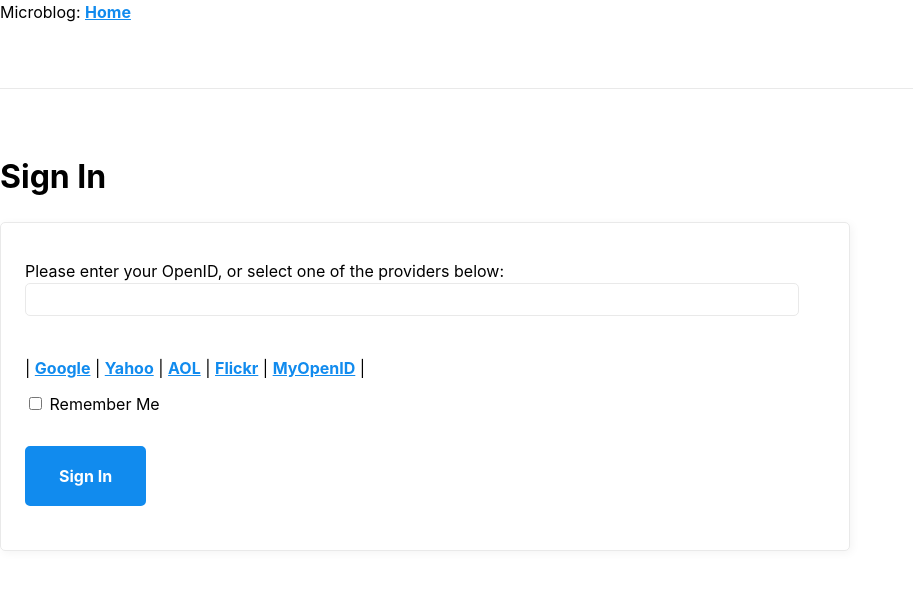
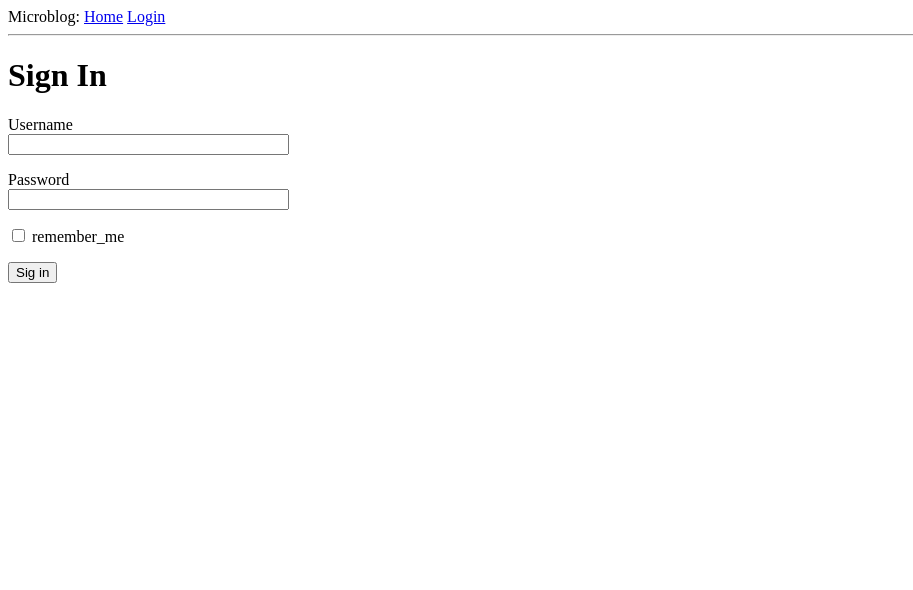
Before and after one commit to dyuzha/flask_app, a Flask app: page /login in a window 1280 px wide. Shown: the top 590 px of the page, without its empty margins (0-913 px from the left). Run offline with Flask 3, Linux system fonts and the light colour scheme; some libraries are stand-ins or nearby versions.

Commit message:
refactoring

```diff
--- a/app/forms.py
+++ b/app/forms.py
@@ -1,7 +1,10 @@
 from flask_wtf import FlaskForm
-from wtforms import StringField, BooleanField
+from wtforms import StringField, BooleanField, PasswordField, SubmitField
 from wtforms.validators import DataRequired
 
 class LoginForm(FlaskForm):
-    openid = StringField('openid', validators = [DataRequired()])
+    # openid = StringField('openid', validators = [DataRequired()])
+    username = StringField('Username', validators=[DataRequired()])
+    password = PasswordField('Password', validators=[DataRequired()])
     remember_me = BooleanField('remember_me', default = False)
+    submit = SubmitField('Sig in')
--- a/app/routes.py
+++ b/app/routes.py
@@ -27,15 +27,11 @@ def index():
         posts = posts)
 
 
-# функция представления index опущена для краткости
-
 @app.route('/login', methods = ['GET', 'POST'])
 def login():
     form = LoginForm()
     if form.validate_on_submit():
-        flash('Login requested for OpenID="' + form.openid.data + '", remember_me=' + str(form.remember_me.data))
+        flash('Login requested for user {}, remember_me={}'.format(
+            form.username.data, form.remember_me.data))
         return redirect('/index')
-    return render_template('login.html',
-        title = 'Sign In',
-        form = form,
-        providers = app.config['OPENID_PROVIDERS'])
+    return render_template('login.html', title='Sign In', form=form)
--- a/app/templates/base.html
+++ b/app/templates/base.html
@@ -1,20 +1,24 @@
 <html>
   <head>
     {% if title %}
-    <title>{{title}} - microblog</title>
-    <link rel="stylesheet" href="https://unpkg.com/mvp.css@1.12/mvp.css">
+      <title>{{ title }} - microblog</title>
     {% else %}
       <title>microblog</title>
+      <link rel="stylesheet" href="https://unpkg.com/mvp.css@1.12/mvp.css"/>
     {% endif %}
   </head>
   <body>
-    <div>Microblog: <a href="/index">Home</a></div>
+    <div>
+      Microblog:
+      <a href="/index">Home</a>
+      <a href="/login">Login</a>
+    </div>
     <hr>
     {% with messages = get_flashed_messages() %}
       {% if messages %}
         <ul>
           {% for message in messages %}
-        <li>{{ message }} </li>
+            <li>{{ message }}</li>
           {% endfor %}
         </ul>
       {% endif %}
--- a/app/templates/login.html
+++ b/app/templates/login.html
@@ -1,34 +1,23 @@
-<!-- extend base layout -->
 {% extends "base.html" %}
-
 {% block content %}
-<script type="text/javascript">
-function set_openid(openid, pr)
-{
-    u = openid.search('<username>')
-    if (u != -1) {
-        // openid requires username
-        user = prompt('Enter your ' + pr + ' username:')
-        openid = openid.substr(0, u) + user
-    }
-    form = document.forms['login'];
-    form.elements['openid'].value = openid
-}
-</script>
-<h1>Sign In</h1>
-<form action="" method="post" name="login">
-    {{form.hidden_tag()}}
+  <h1>Sign In</h1>
+  <form action="" method="post" novalidate>
+    {{ form.hidden_tag() }}
     <p>
-        Please enter your OpenID, or select one of the providers below:<br>
-        {{form.openid(size=80)}}
-        {% for error in form.errors.openid %}
-        <span style="color: red;">[{{error}}]</span>
-        {% endfor %}<br>
-        |{% for pr in providers %}
-        <a href="javascript:set_openid('{{pr.url}}', '{{pr.name}}');">{{pr.name}}</a> |
-        {% endfor %}
+      {{ form.username.label }}<br>
+      {{ form.username(size=32) }}<br>
+      {% for error in form.username.errors %}
+        <span style="color: red;">[{{ error }}]</span>
+      {% endfor %}
     </p>
-    <p>{{form.remember_me}} Remember Me</p>
-    <p><input type="submit" value="Sign In"></p>
-</form>
+    <p>
+      {{ form.password.label }}<br>
+      {{ form.password(size=32) }}<br>
+      {% for error in form.password.errors %}
+        <span style="color: red;">[{{ error }}]</span>
+      {% endfor %}
+    </p>
+    <p>{{ form.remember_me() }} {{ form.remember_me.label }}</p>
+    <p>{{ form.submit() }}</p>
+  </form>
 {% endblock %}
```
Lines whose indentation alone changed are shown as unchanged.
